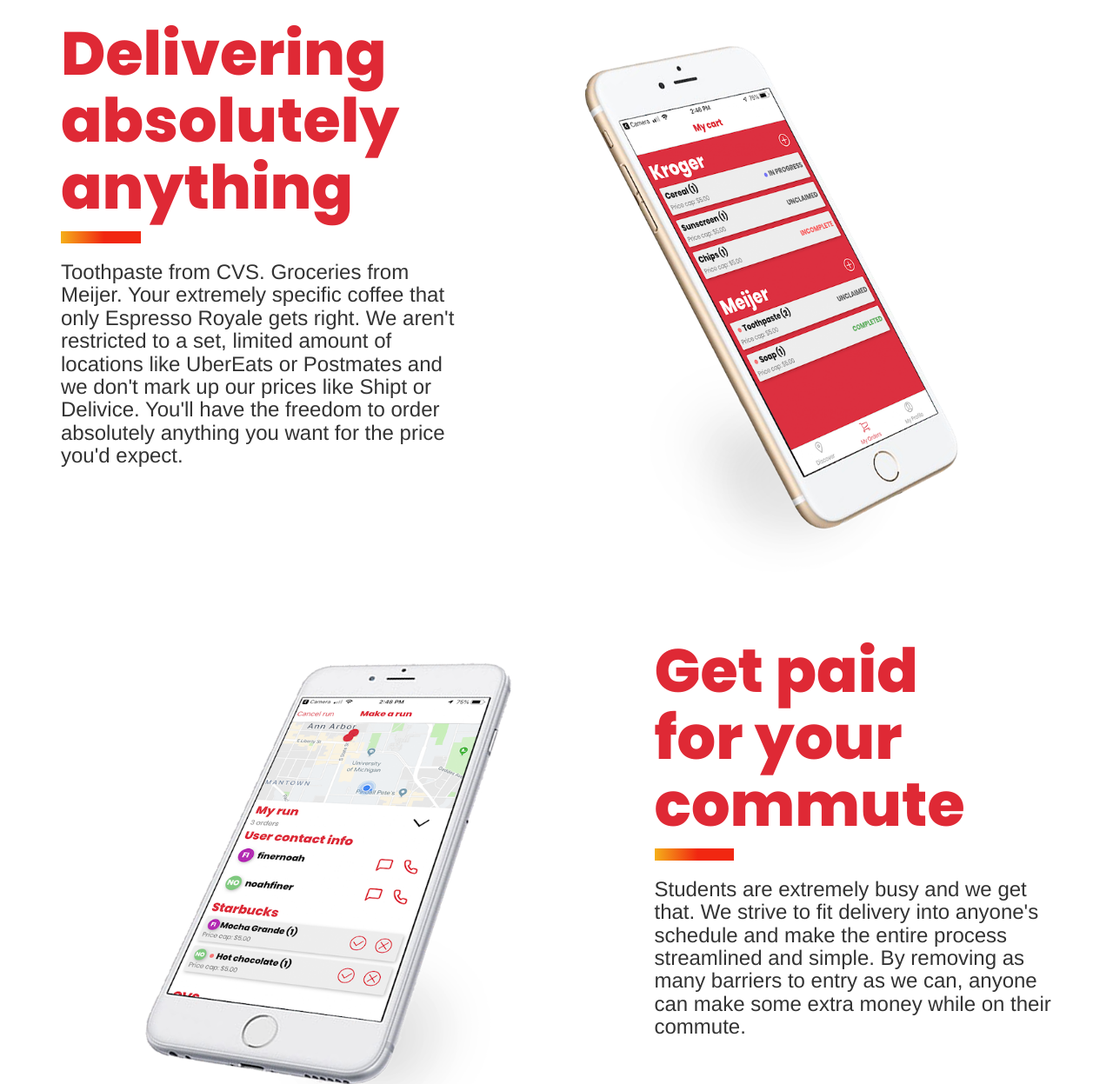
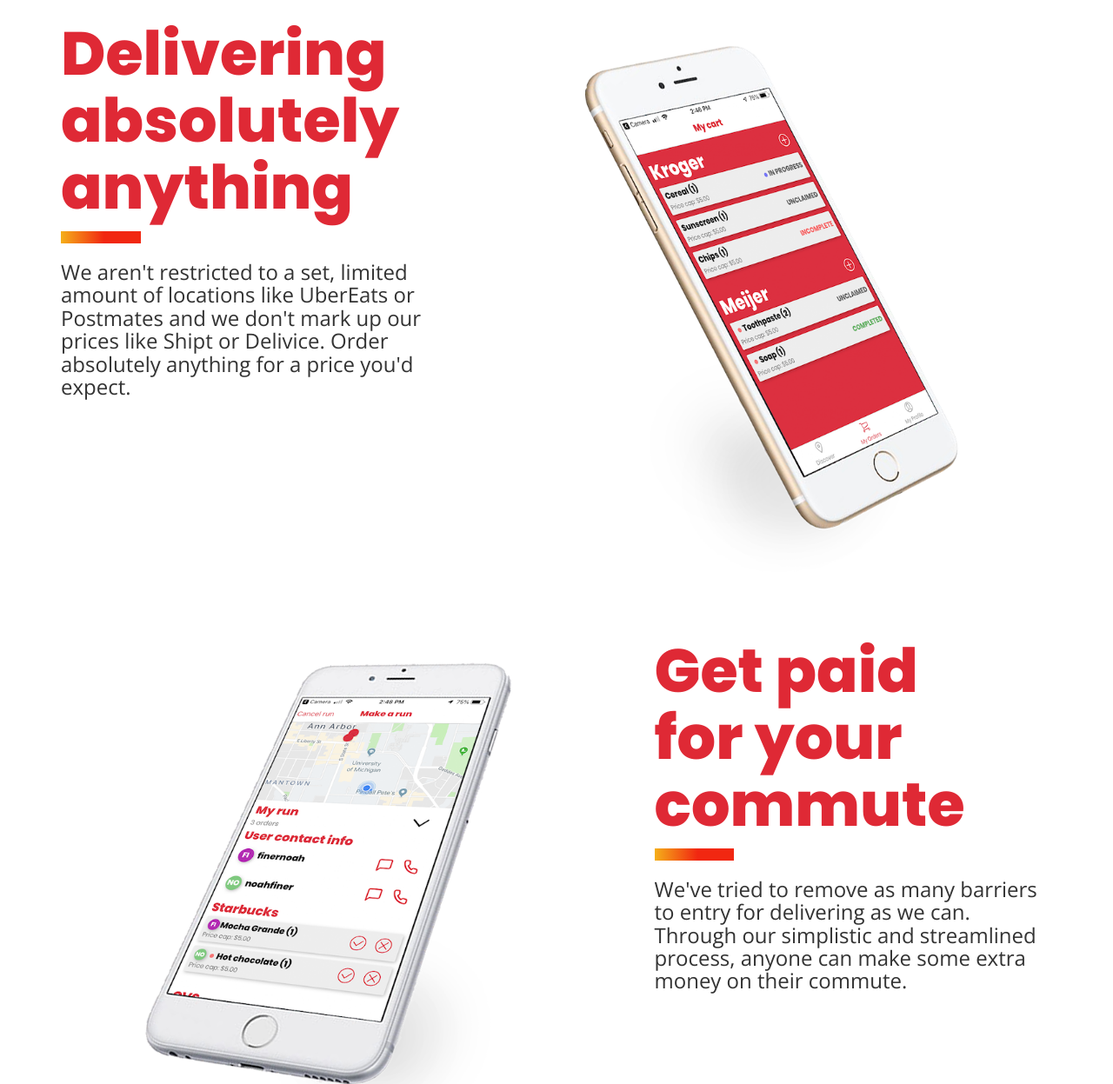
Before and after one commit to NoahFiner/rollout-landing-page, a plain HTML site: page index.html in a window 1280 px wide. Shown: the part 811-2058 px from the top of the page at 87% size. Drawn offline with nearby package versions, Linux system fonts and the light colour scheme; some icons are missing.

Commit message:
Change content font and cut it down

```diff
--- a/index.html
+++ b/index.html
@@ -10,6 +10,7 @@
 
   <!-- poppins -->
   <link href="https://fonts.googleapis.com/css?family=Poppins:400,800" rel="stylesheet">
+  <link href="https://fonts.googleapis.com/css?family=Open+Sans" rel="stylesheet">
 
   <!-- Latest compiled and minified CSS -->
   <link rel="stylesheet" href="https://maxcdn.bootstrapcdn.com/bootstrap/3.3.7/css/bootstrap.min.css" integrity="sha384-BVYiiSIFeK1dGmJRAkycuHAHRg32OmUcww7on3RYdg4Va+PmSTsz/K68vbdEjh4u" crossorigin="anonymous">
@@ -57,7 +58,7 @@
         <div class="col-md-5 col-md-pull-7 content-left" id="the-app">
           <h1>Delivering absolutely anything</h1>
           <div class="pretty-hr"></div>
-          <h3>Toothpaste from CVS. Groceries from Meijer. Your extremely specific coffee that only Espresso Royale gets right. We aren't restricted to a set, limited amount of locations like UberEats or Postmates and we don't mark up our prices like Shipt or Delivice. You'll have the freedom to order absolutely anything you want for the price you'd expect.</h3>
+          <h3>We aren't restricted to a set, limited amount of locations like UberEats or Postmates and we don't mark up our prices like Shipt or Delivice. Order absolutely anything for a price you'd expect.</h3>
         </div>
       </div>
       <div class="row equal">
@@ -67,7 +68,7 @@
         <div class="col-md-5 order-md-1 content-left">
           <h1>Get paid for your commute</h1>
           <div class="pretty-hr"></div>
-          <h3>Students are extremely busy and we get that. We strive to fit delivery into anyone's schedule and make the entire process streamlined and simple. By removing as many barriers to entry as we can, anyone can make some extra money while on their commute.</h3>
+          <h3>We've tried to remove as many barriers to entry for delivering as we can. Through our simplistic and streamlined process, anyone can make some extra money on their commute. </h3>
         </div>
       </div>
     </div>
--- a/style.css
+++ b/style.css
@@ -1,5 +1,3 @@
-@import url('https://fonts.googleapis.com/css?family=Montserrat:200,300,700|Quicksand:400,700');
-
 * {
   margin: 0;
   font-family: 'Poppins', 'HelveticaNeue', helvetica, Arial, sans-serif;
@@ -143,7 +141,7 @@ h3 > a:hover {
 }
 
 .row > div > h3 {
-  font-family: "Helvetica", helvetica, arial, sans-serif !important;
+  font-family: "Open Sans", "Poppins", "Helvetica", helvetica, arial, sans-serif !important;
 }
 
 body {
```
